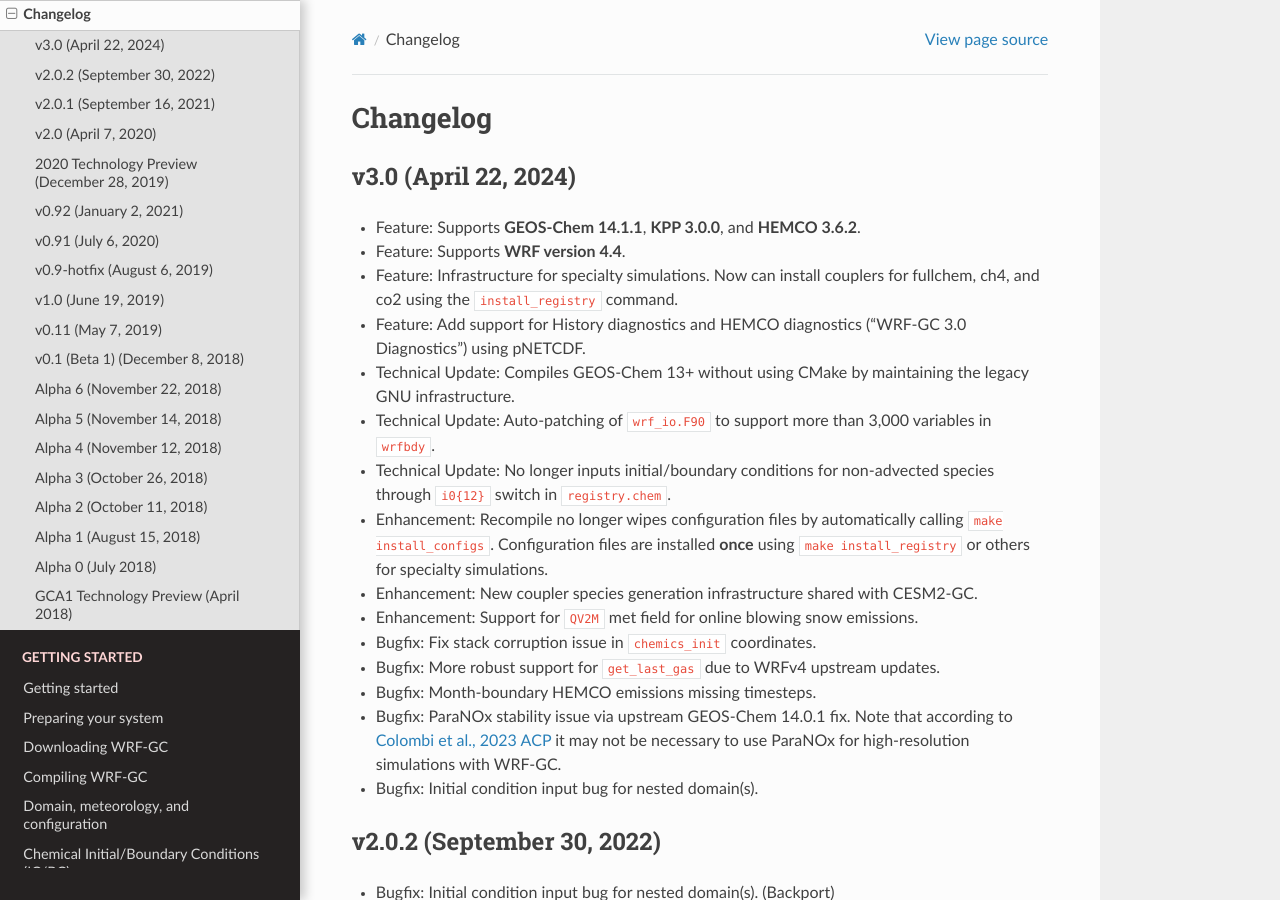
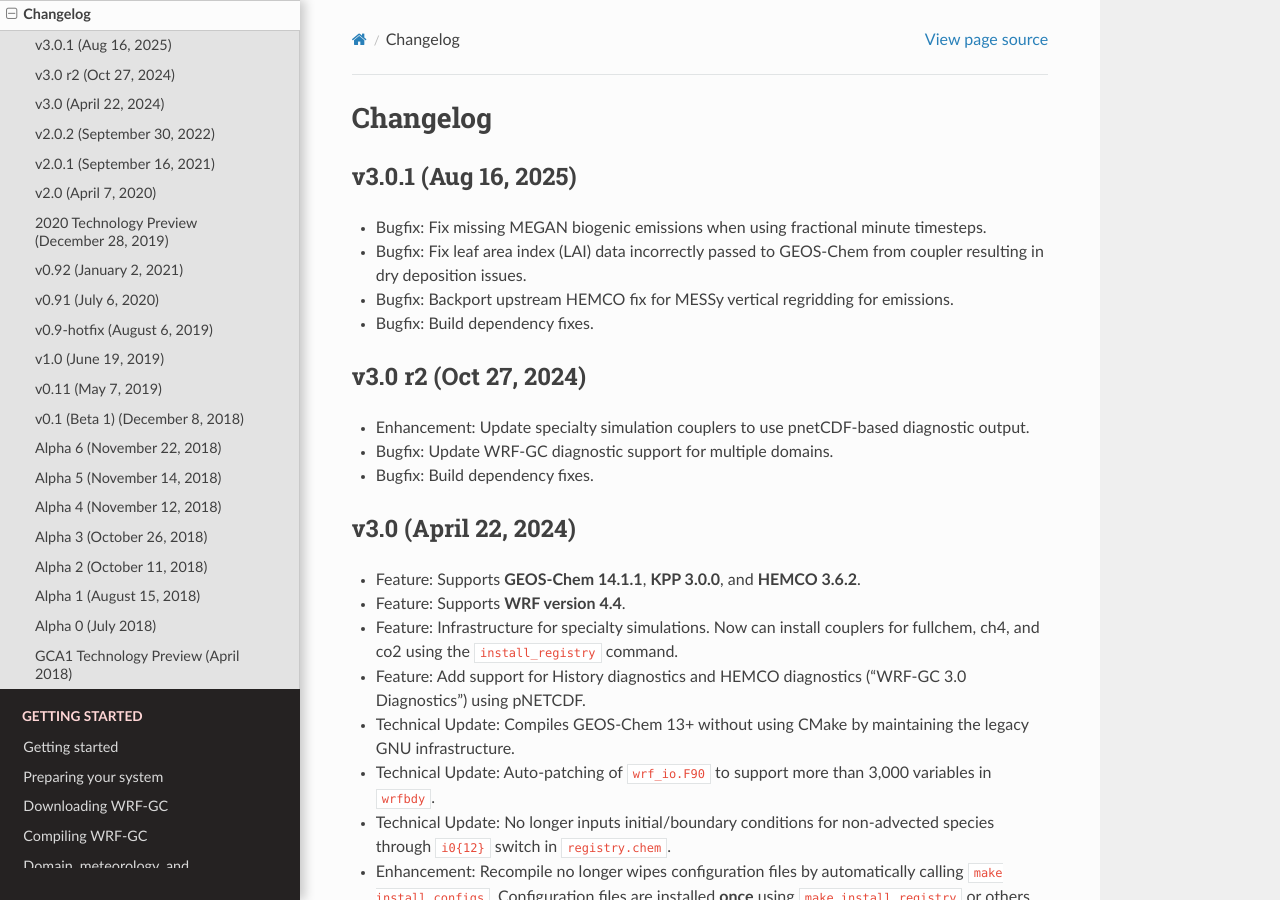
Before and after one commit to WRF-GC/documentation, a Sphinx documentation site: the page built from docs/source/changelog.rst, in a window 1280 px wide and 900 px high. Built offline with Sphinx 7.4.7 and the Read the Docs theme 3.1.0, drawn with Linux system fonts in a browser that asks for light colours.

Commit message:
Update with information on 3.0.1.

```diff
--- a/docs/source/changelog.rst
+++ b/docs/source/changelog.rst
@@ -1,5 +1,18 @@
 Changelog
 ==========
+
+v3.0.1 (Aug 16, 2025)
+---------------------
+* Bugfix: Fix missing MEGAN biogenic emissions when using fractional minute timesteps.
+* Bugfix: Fix leaf area index (LAI) data incorrectly passed to GEOS-Chem from coupler resulting in dry deposition issues.
+* Bugfix: Backport upstream HEMCO fix for MESSy vertical regridding for emissions.
+* Bugfix: Build dependency fixes.
+
+v3.0 r2 (Oct 27, 2024)
+---------------------
+* Enhancement: Update specialty simulation couplers to use pnetCDF-based diagnostic output.
+* Bugfix: Update WRF-GC diagnostic support for multiple domains.
+* Bugfix: Build dependency fixes.
 
 v3.0 (April 22, 2024)
 ---------------------
```
